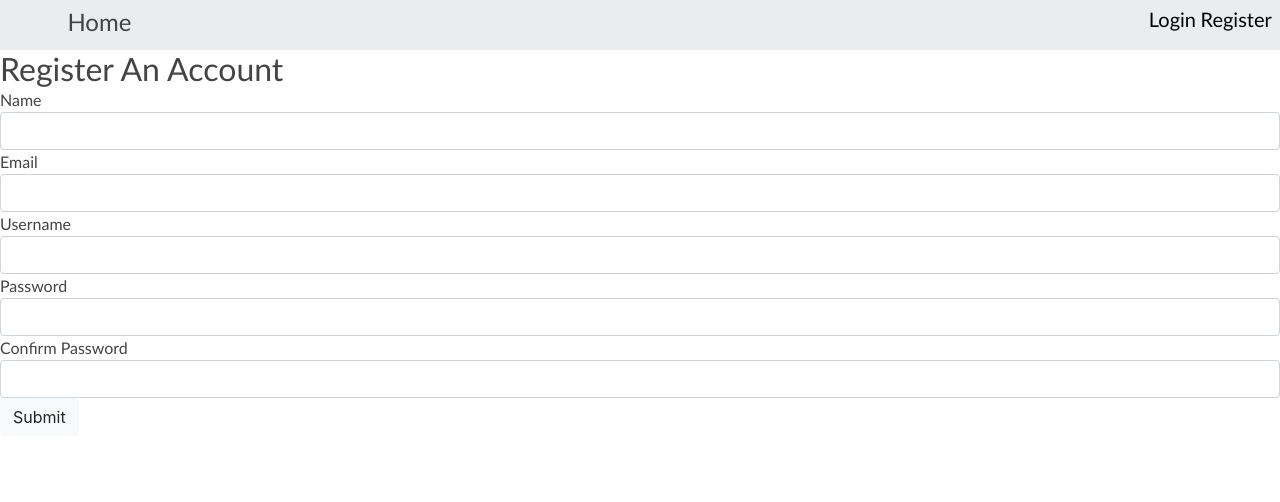
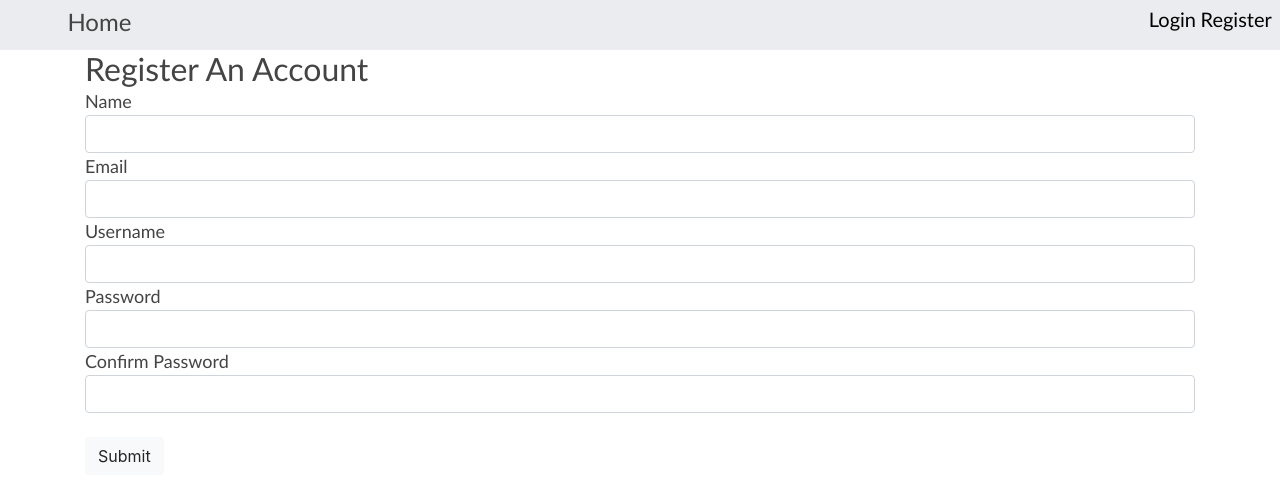
Before and after one commit to AIDIFred/template, a PHP site: page /register.php in a window 1280 px wide. Shown: the top 502 px of the page. Run offline with PHP 8.4, Linux system fonts and the light colour scheme; the visitor is signed in with stand-in values (Sample User, id 1); a stand-in replaces the project's code that opens the database connection.

Commit message:
Fixing stuff

```diff
--- a/css.css
+++ b/css.css
@@ -63,3 +63,7 @@ p,span,h1 {
 .h2 {
 	font-size: 50px;
 }
+
+.text {
+	font-size: 18px;
+}
--- a/register.php
+++ b/register.php
@@ -1,5 +1,5 @@
 <?php include "top.php"; ?>
-
+<div class="container">
 	<span class="h2">Register An Account</span>
 	<form method="post" action="registerbe.php" onsubmit="return validate()">
 		<span class="text">Name</span>
@@ -16,9 +16,10 @@
 
 		<span class="text">Confirm Password</span>
 		<input class="form-control" name="cpword" id="cpword" type="password" required>
-
+		<br>
 		<button class="btn btn-light">Submit</button>
 	</form>
+	</div>
 	<script>
 		function validate() {
 			if (document.getElementById('pword').value!==document.getElementById('cpword').value) {
```
